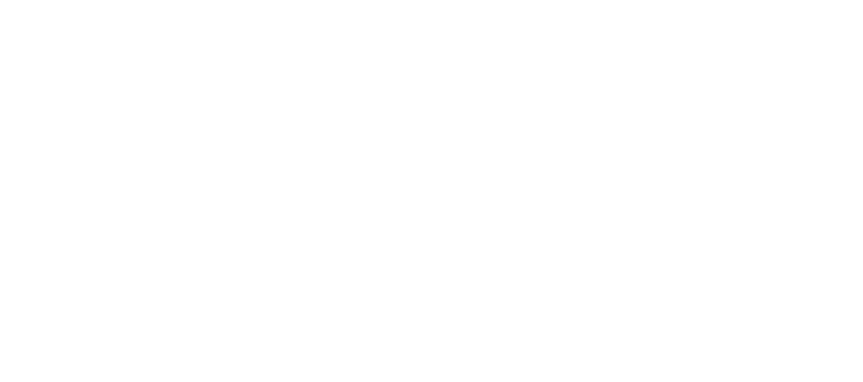
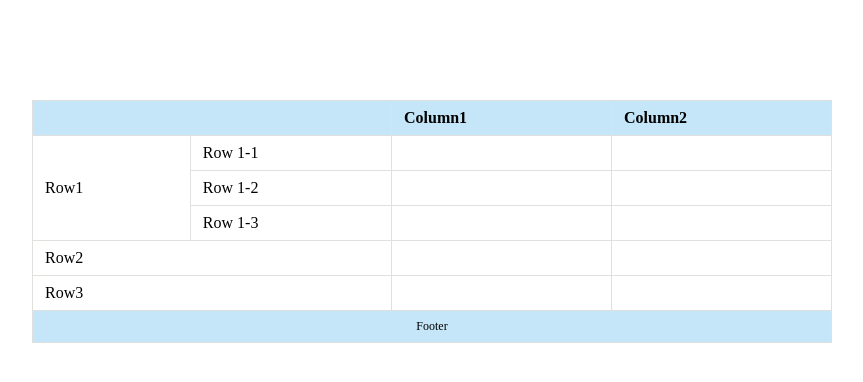
Before and after one commit to zyfcffy/html-overview, a plain HTML site: page exercise-2/index.html in a window 1280 px wide. Shown: the whole page, without its empty margins (208-1071 px from the left). Drawn offline with Linux system fonts and the light colour scheme.

Commit message:
modify: hand in exercise-2

```diff
--- a/exercise-2/index.html
+++ b/exercise-2/index.html
@@ -11,6 +11,47 @@
     <!--table已经添加default 样式，只需完成HTML-->
     <!--合理使用table, thead, tbody, tfoot, tr, th, td标签-->
     <!--合理使用colspan, rowspan属性-->
-
+    <table>
+        <thead>
+            <tr>
+                <th colspan="2"></th>
+                <th>Column1</th>
+                <th>Column2</th>
+            </tr>
+        </thead>
+        <tbody>
+            <tr>
+                <td rowspan="3">Row1</td>
+                <td>Row 1-1</td>
+                <td></td>
+                <td></td>
+            </tr>
+            <tr>
+                <td>Row 1-2</td>
+                <td></td>
+                <td></td>
+            </tr>
+            <tr>
+                <td>Row 1-3</td>
+                <td></td>
+                <td></td>
+            </tr>
+            <tr>
+                <td colspan="2">Row2</td>
+                <td></td>
+                <td></td>
+            </tr>
+            <tr>
+                <td colspan="2">Row3</td>
+                <td></td>
+                <td></td>
+            </tr>
+        </tbody>
+        <tfoot>
+            <tr>
+                <td colspan="4">Footer</td>
+            </tr>
+        </tfoot>
+    </table>
 </body>
 </html>
```
